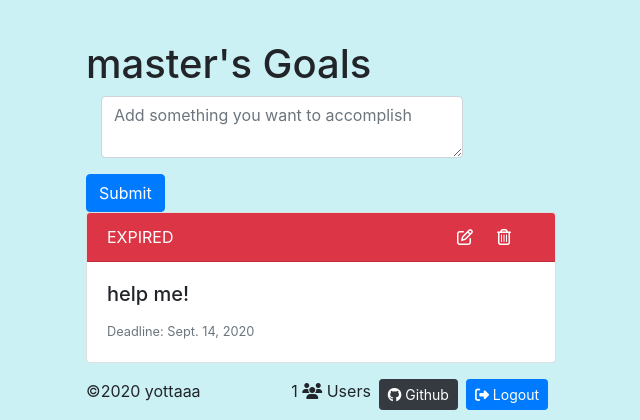
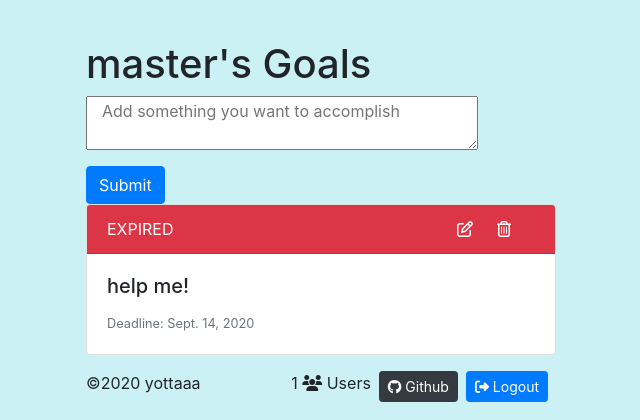
Before and after one commit to yottaaa/todowithdeadline, a Django app: page /todo/ in a window 1280 px wide. Shown: the top 420 px of the page, without its empty margins (319-959 px from the left). Run offline with Django 3.2, Linux system fonts and the light colour scheme; a user stored in the database is signed in; data comes from the database, SQL or seed files in the repository; some libraries are stand-ins or nearby versions.

Commit message:
change form design

```diff
--- a/todoapp/templates/todoapp/index.html
+++ b/todoapp/templates/todoapp/index.html
@@ -9,9 +9,7 @@
                 <h1>{{ request.user.username }}'s Goals</h1>
                 <form action="{% url 'addtask' %}" method="POST" class="form-inline">
                     {% csrf_token %}
-                    <div class="form-group col-10  mb-3">
-                        <textarea class="form-control" name='task' placeholder="Add something you want to accomplish" style="width: 100%;"></textarea>
-                    </div>
+                    <textarea class="form-group col-10 mb-3" name='task' placeholder="Add something you want to accomplish" style="width: 100%;"></textarea>
                     <input class="btn btn-primary" type="submit">
                 </form>
             </div>
```
